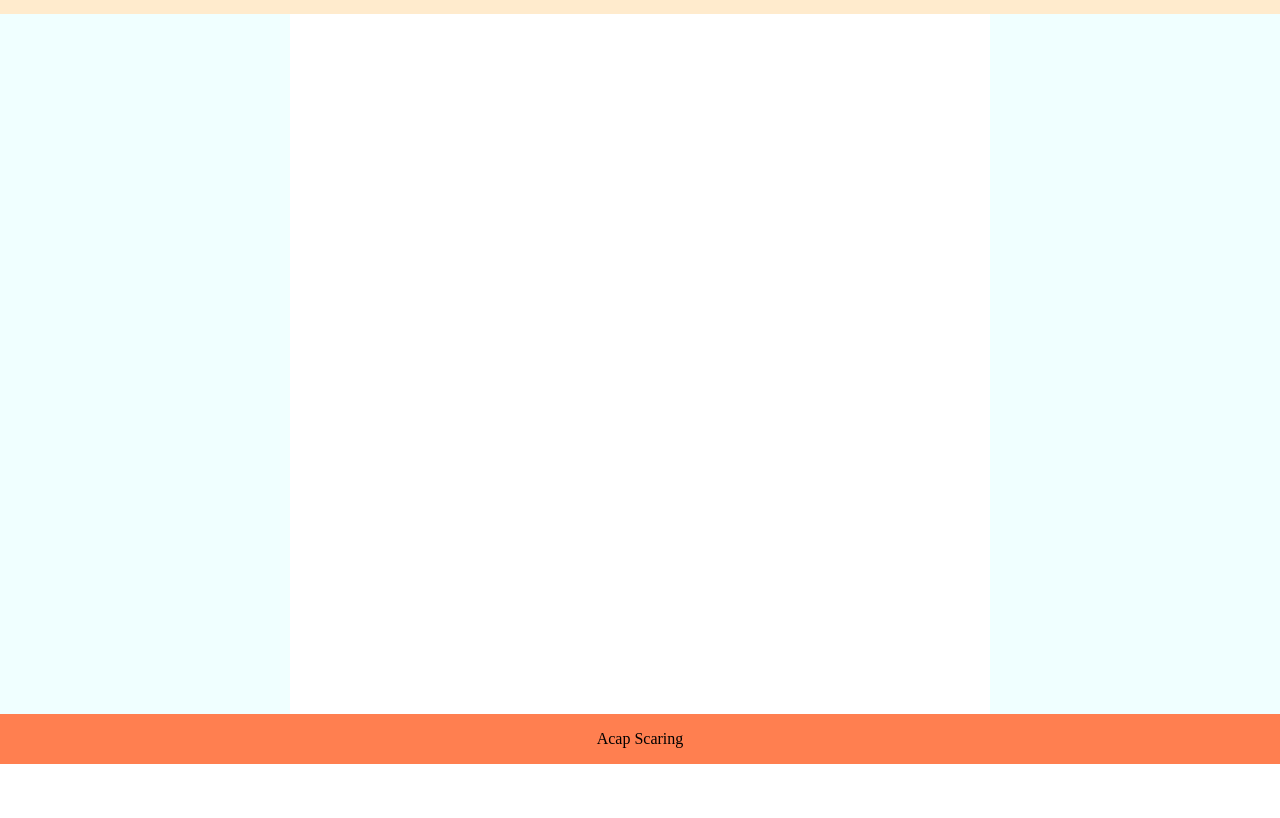
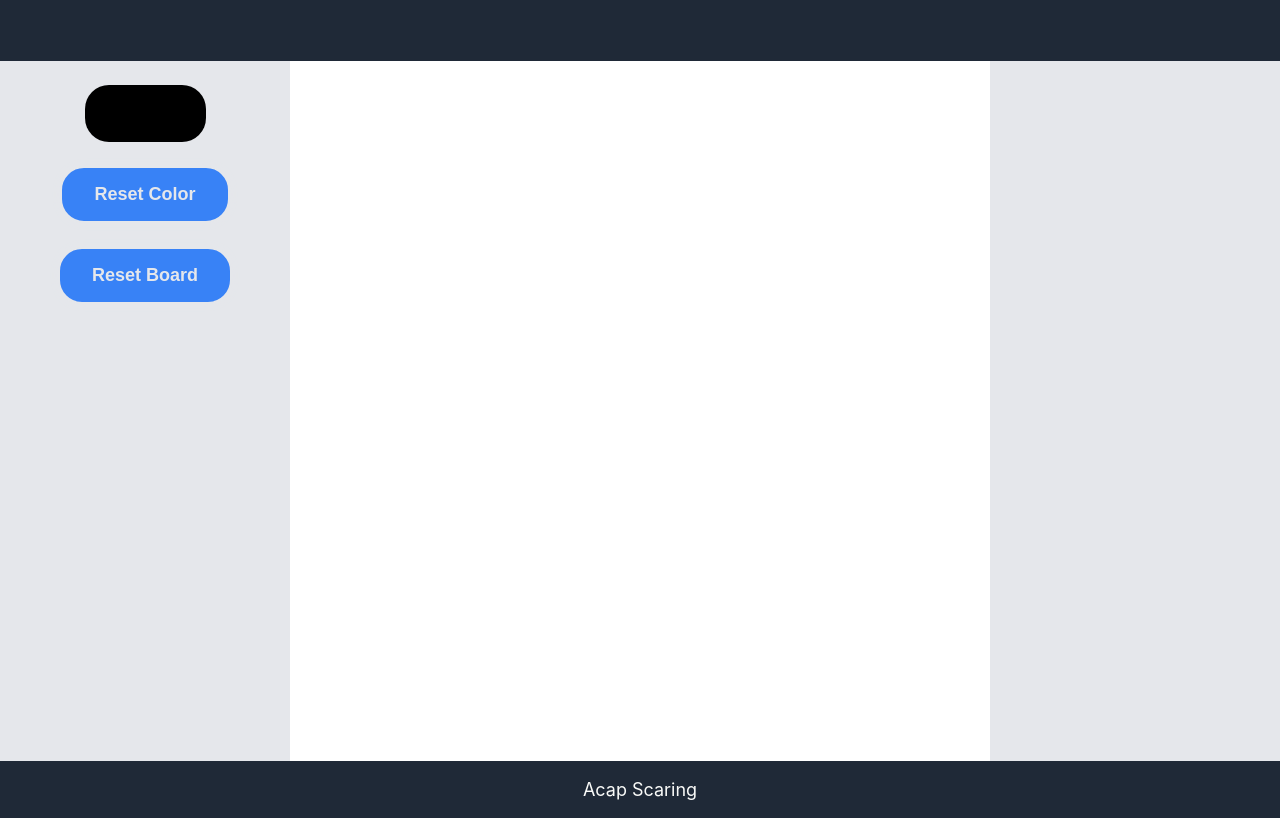
Before and after one commit to AbdulAsyraf/odin-etch-a-sketch, a plain HTML site: page index.html in a window 1280 px wide. Shown: the part 208-1026 px from the top of the page. Before the commit the page ends 972 px from the top, so only its background shows below. Drawn offline with Linux system fonts and the light colour scheme.

Commit message:
Finished the etch-a-sktech project
Finished the drawing part of the script
Added a color picker element
Added reset buttons for the color and the drawing board
Finished styling the entire page with the landing page theme

```diff
--- a/index.html
+++ b/index.html
@@ -11,7 +11,13 @@
         <h1>Etch-a-Sketch</h1>
     </div>
     <div class="content">
+        <div class="settings">
+            <label id="color-wrapper"><input type="color" id="color-picker"></label>
+            <button id="reset-color">Reset Color</button>
+            <button id="reset-board">Reset Board</button>
+        </div>
         <div class="board"></div>
+        <div class="settings"></div>
     </div>
     <div class="footer">
         <p>Acap Scaring</p>
--- a/script.js
+++ b/script.js
@@ -1,10 +1,9 @@
 const gridSize = 16;
+
+let selectedColor = "#000000";
 let gridPixel = 100 / gridSize;
 
 function buildGrid(gridSize) {
-    const gridWhole = document.querySelector(".board");
-    console.log(gridWhole);
-
     for (let x = 0; x < gridSize; x++) {
         for (let y = 0; y < gridSize; y++) {
             const yCurr = document.createElement('div');
@@ -15,16 +14,46 @@ function buildGrid(gridSize) {
     }
 }
 
+function startDrawing(e) {
+    pixels.forEach(pixel => pixel.addEventListener('mousemove', changeColor));
+    window.addEventListener('mouseup', stopDrawing);
+}
+
 function changeColor(e) {
-    if (this.style.backgroundColor === "white"){
-        this.style.backgroundColor = "black";
-    }else {
-        this.style.backgroundColor = "white";
-    }
+    this.style.backgroundColor = selectedColor;
 }
+
+function stopDrawing(e) {
+    pixels.forEach(pixel => pixel.removeEventListener('mousemove', changeColor));
+    window.removeEventListener('mouseup', stopDrawing);
+}
+
+function resetBoard() {
+    pixels.forEach(pixel => pixel.style.backgroundColor = "white");
+}
+
+function resetColor() {
+    selectedColor = "#000000";
+    colorPickerWrapper.style.backgroundColor = selectedColor;
+}
+
+function selectColor(e) {
+    selectedColor = this.value;
+    colorPickerWrapper.style.backgroundColor = selectedColor;
+}
+
+const gridWhole = document.querySelector(".board");
 
 buildGrid(gridSize);
 
 const pixels = document.querySelectorAll(".pixel");
+const resetBoardButton = document.querySelector("#reset-board");
+const resetColorButton = document.querySelector("#reset-color");
+const colorPicker = document.querySelector("#color-picker");
+const colorPickerWrapper = document.querySelector("#color-wrapper");
 
-pixels.forEach(pixel => pixel.addEventListener('click', changeColor));
+colorPicker.addEventListener('change', selectColor);
+
+window.addEventListener('mousedown', startDrawing);
+resetBoardButton.addEventListener('click', resetBoard);
+resetColorButton.addEventListener('click', resetColor);
--- a/style.css
+++ b/style.css
@@ -8,31 +8,60 @@ body {
     flex-direction: column;
     margin: 0;
     padding: 0;
+    font-family: -apple-system, BlinkMacSystemFont, 'Segoe UI', Roboto, Oxygen, Ubuntu, Cantarell, 'Open Sans', 'Helvetica Neue', sans-serif;
 }
 
 .header {
     display: flex;
-    background-color: blanchedalmond;
+    background-color: #1f2937;
     padding: 12px;
-    font-size: 40px;
+    font-size: 48px;
     font-weight: 900;
+    color: #f9faf8;
     justify-content: center;
 }
 
 .footer {
     display: flex;
     justify-content: center;
-    background-color: coral;
+    background-color: #1f2937;
+    font-size: 18px;
+    color: #f9faf8;
     margin-top: auto;
 }
 
 .content {
     display: flex;
-    background-color: azure;
+    background-color: #e5e7eb;
     justify-content: center;
+    align-items: center;
+}
+
+.settings {
+    display: flex;
+    flex: 1;
+    flex-direction: column;
+    align-self: flex-start;
+    justify-self: flex-start;
+    padding: 24px;
+    gap: 24px;
+}
+
+#color-wrapper {
+    height:57px;
+    min-width: 50%;
+    max-width: 75%;
+    border-radius: 24px;
+    background-color: black;
+    align-self: center;
+    }
+
+#color-picker {
+    visibility: hidden;
 }
 
 .board {
+    justify-self: center;
     display: flex;
     flex-wrap: wrap;
     justify-content: center;
@@ -46,6 +75,16 @@ body {
     background-color: white;
 }
 
-.clicked {
-    background-color: black;
+button {
+    align-self: center;
+    font-size: 18px;
+    min-width: 50%;
+    max-width: 75%;
+    font-weight: 800;
+    color: #e5e7eb;
+    background-color: #3882f6;
+    border: 2px solid #e5e7eb;
+    border-radius: 24px;
+    padding: 16px 32px;
+    box-shadow: 0 0 0.5rem;
 }
```
